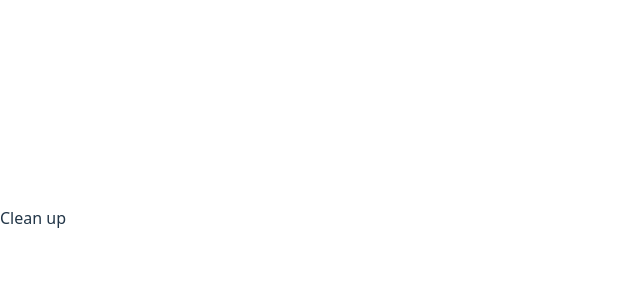
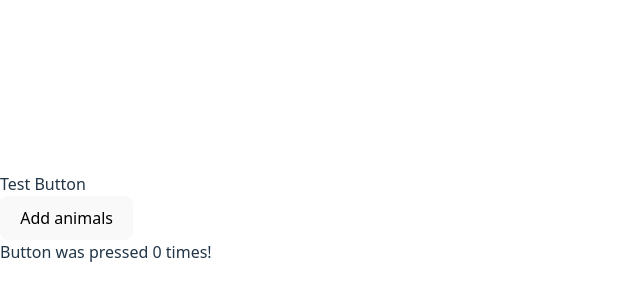
Before and after one commit to prvnbala/react-tutorials-animals, a React (Vite) app: page / in a window 1280 px wide. Shown: the part 182-482 px from the top of the page, without its empty margins (0-640 px from the left). Built offline with nearby package versions, Linux system fonts and the light colour scheme.

Commit message:
add a button and handler

```diff
--- a/src/App.jsx
+++ b/src/App.jsx
@@ -1,7 +1,19 @@
 import { useState } from 'react'
 
 function App() {
-  return <div>Clean up</div>
+  const [count, setCount] = useState(0);
+
+  function handleClick() {
+    setCount(count + 1);
+  }
+
+  return (
+    <div>
+      <div>Test Button</div>
+      <button onClick={handleClick}>Add animals</button>
+      <div>Button was pressed {count} times!</div>
+    </div>
+  )
 }
 
 export default App
```
